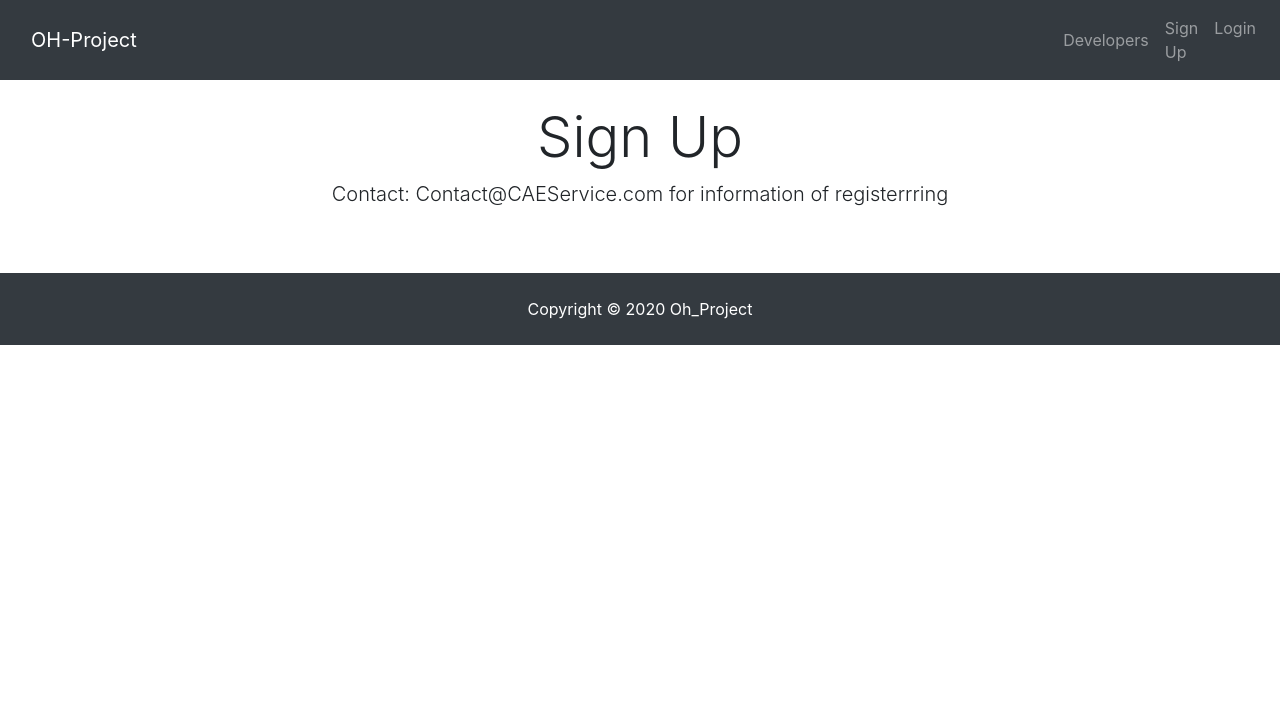
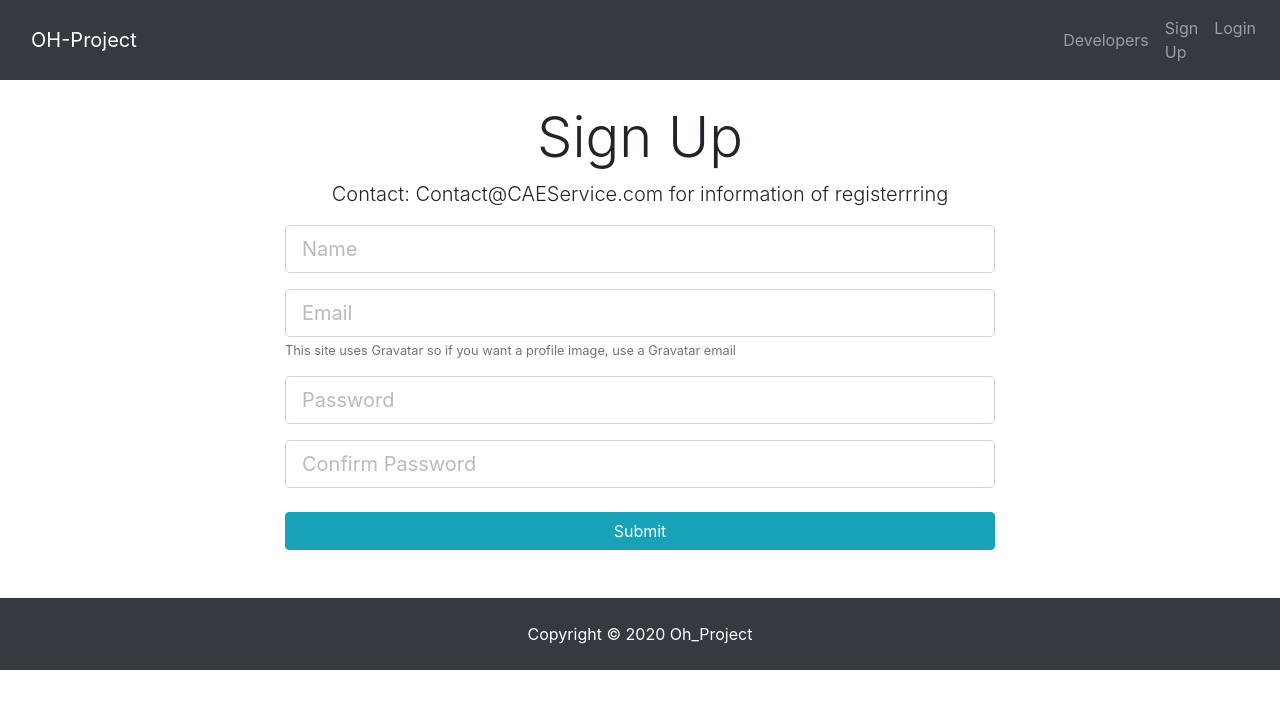
Before and after one commit to JackDanielOh/Web-Development-Study, a React (Create React App) app in the folder client/: page /register in a window 1280 px wide. Shown: the top 708 px of the page. Built offline with nearby package versions, Linux system fonts and the light colour scheme.

Commit message:
Regis&&Login

```diff
--- a/client/src/component/auth/Login.js
+++ b/client/src/component/auth/Login.js
@@ -1,10 +1,68 @@
 import React, {Component} from 'react';
 
 class Login extends Component {
+
+    constructor() {
+        super();
+        this.state = {
+            email: '',
+            password: '',
+            errors: {}
+        };
+
+        this.onChange = this.onChange.bind(this);
+        this.onSubmit = this.onSubmit.bind(this);
+    }
+
+    onSubmit(e) {
+        e.preventDefault();
+    }
+
+
+    onChange(e) {
+        this.setState({ [e.target.name]: e.target.value });
+    }
+
     render() {
         return (
-            <div>
-                <h1> Login</h1>
+            <div className="login">
+                <div className="container">
+                    <div className="row">
+                        <div className="col-md-8 m-auto">
+                            <h1 className="display-4 text-center">Log In</h1>
+                            <p className="lead text-center">
+                                Please sign in and start flexing
+                            </p>
+
+                            <form onSubmit={this.onSubmit}>
+
+                                <div className="form-group">
+                                    <input
+                                        type="email"
+                                        className={'form-control form-control-lg'}
+                                        placeholder="Email Address"
+                                        name="email"
+                                        value={this.state.email}
+                                        onChange={this.onChange}
+                                    />
+                                </div>
+
+                                <div className="form-group">
+                                    <input
+                                        type="password"
+                                        className={'form-control form-control-lg'}
+                                        placeholder="Password"
+                                        name="password"
+                                        value={this.state.password}
+                                        onChange={this.onChange}
+                                    />
+                                </div>
+                                <input type="submit" className="btn btn-info btn-block mt-4" />
+
+                            </form>
+                        </div>
+                    </div>
+                </div>
             </div>
         );
     }
--- a/client/src/component/auth/Register.js
+++ b/client/src/component/auth/Register.js
@@ -1,6 +1,29 @@
 import React, {Component} from 'react';
 
 class Register extends Component {
+
+    constructor() {
+        super();
+        this.state = {
+            name: '',
+            email: '',
+            password: '',
+            password2: '',
+            errors: {}
+        };
+
+        this.onChange = this.onChange.bind(this);
+        this.onSubmit = this.onSubmit.bind(this);
+    }
+
+    onChange(e) {
+        this.setState({ [e.target.name]: e.target.value });
+    }
+
+    onSubmit(e) {
+
+    }
+
     render() {
         return (
             <div className="register">
@@ -11,6 +34,60 @@
                             <p className={"lead text-center"}>
                                 Contact: Contact@CAEService.com for information of registerrring
                             </p>
+
+                            <form onSubmit={this.onSubmit}>
+
+                                <div className="form-group">
+                                    <input
+                                        type={"text"}
+                                        className={"form-control form-control-lg"}
+                                        placeholder="Name"
+                                        name="name"
+                                        value={this.state.name}
+                                        onChange={this.onChange}
+                                    />
+                                </div>
+                                <div className="form-group">
+                                    <input
+                                        type="email"
+                                        className={"form-control form-control-lg"}
+                                        placeholder="Email"
+                                        name="email"
+                                        value={this.state.email}
+                                        onChange={this.onChange}
+                                    />
+                                    <small className="form-text text-muted">
+                                        This site uses Gravatar so if you want a profile image,
+                                        use a Gravatar email
+                                    </small>
+                                </div>
+                                <div className="form-group">
+                                    <input
+                                        type={"password"}
+                                        className={"form-control form-control-lg"}
+                                        placeholder="Password"
+                                        name={"password"}
+                                        value={this.state.password}
+                                        onChange={this.onChange}
+                                    />
+                                </div>
+                                <div className="form-group">
+                                    <input
+                                        type={"password"}
+                                        className={"form-control form-control-lg"}
+                                        placeholder="Confirm Password"
+                                        name="password2"
+                                        value={this.state.password2}
+                                        onChange={this.onChange}
+                                    />
+                                </div>
+                                <input
+                                    type="submit"
+                                    className="btn btn-info btn-block mt-4"
+                                />
+
+
+                            </form>
                         </div>
                     </div>
                 </div>
```
